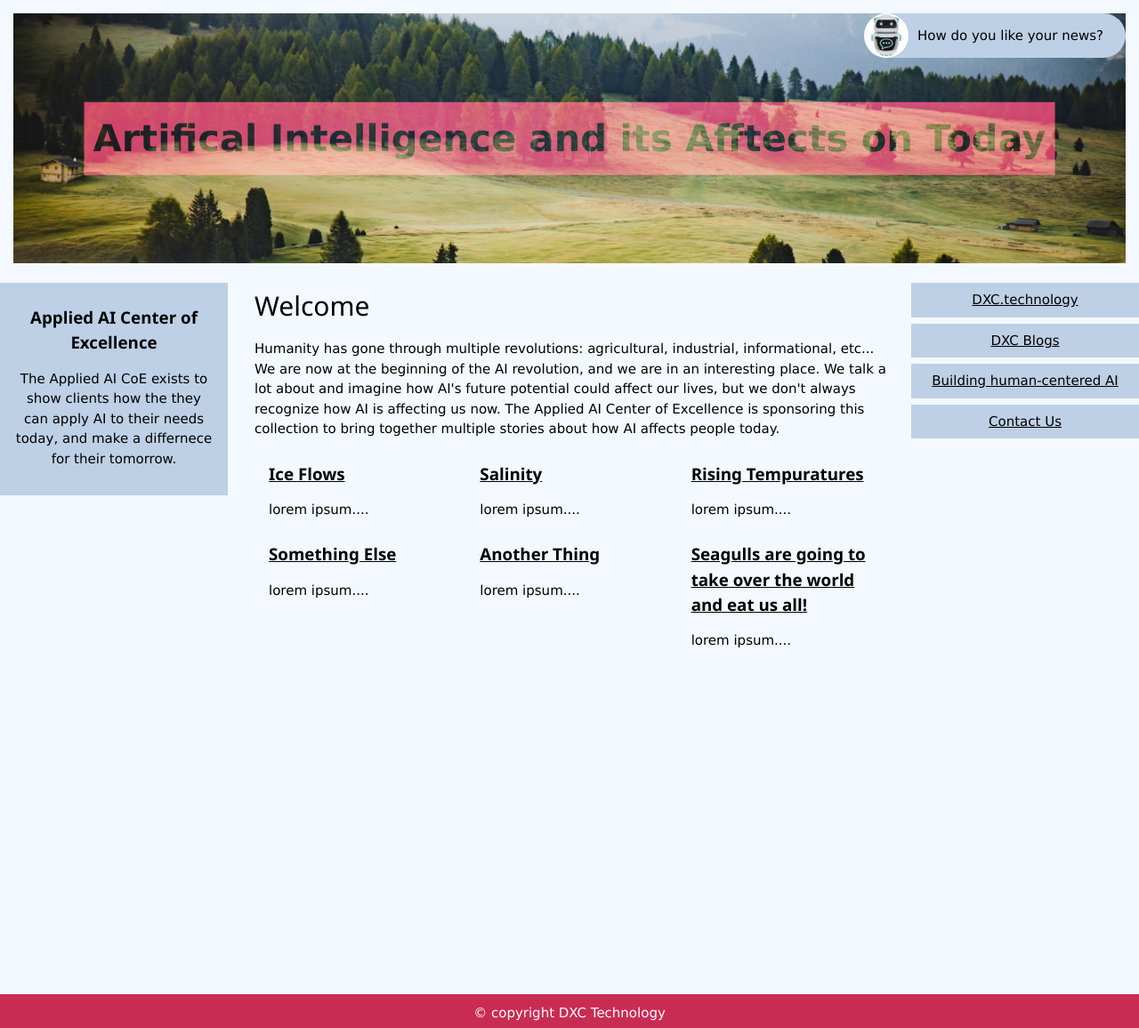
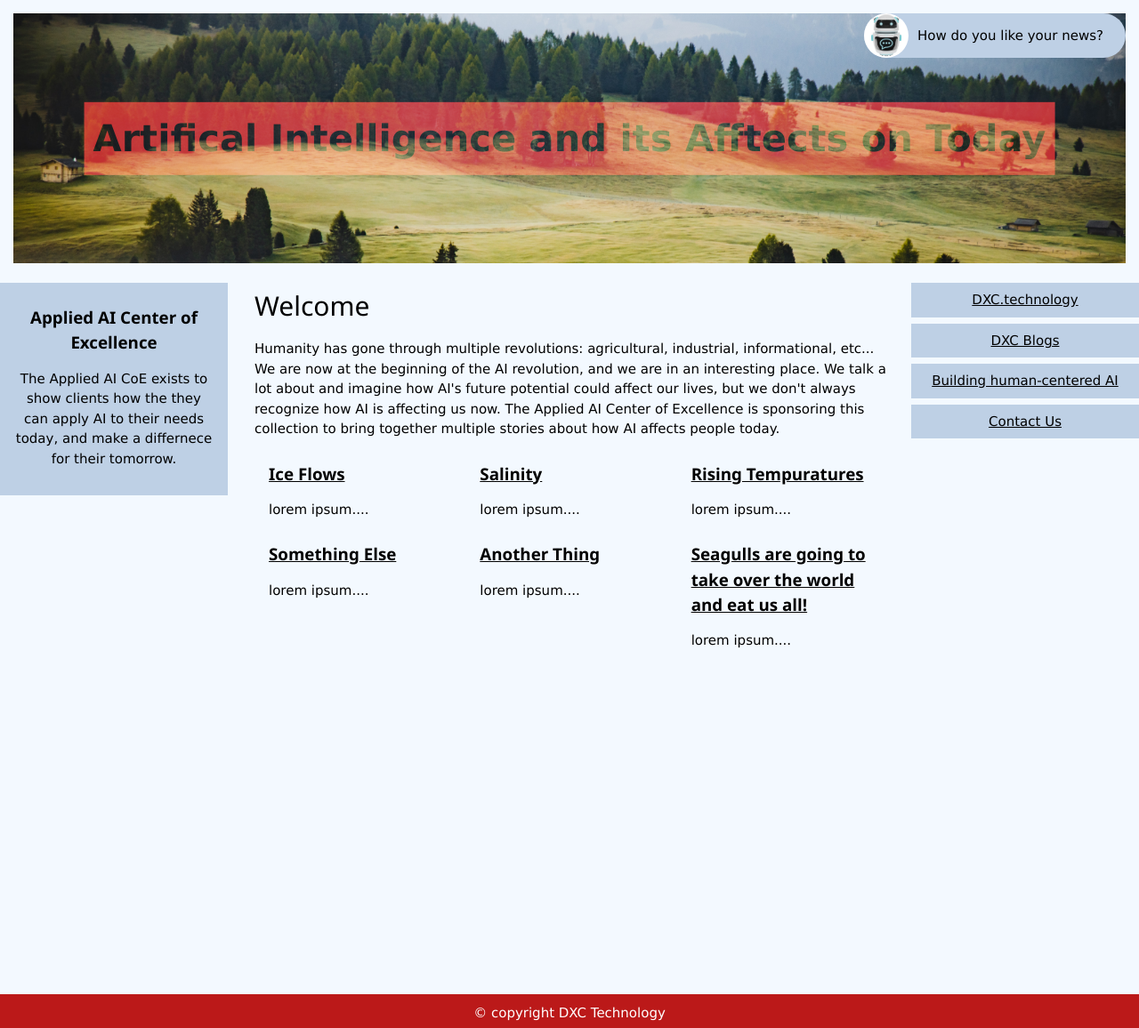
Before and after one commit to nervecentergarage/structured-journalism-content-templates, a Flask app: page /theme in a window 1280 px wide. Shown: the whole page at 89% size. Run offline with Flask 2, Linux system fonts and the light colour scheme.

Commit message:
fix red so that it is BBC red

```diff
--- a/Code/MiniSite/templates/theme.html
+++ b/Code/MiniSite/templates/theme.html
@@ -152,7 +152,7 @@ html, body {
 }
 
 .theme {
-  background-color:#c92c53;
+  background-color:#bb1919;
   color:black;
   font-size: 3.25vw;
   font-weight: bold;
@@ -240,7 +240,7 @@ html, body {
   margin-top: 7px;
   width: 100%;
   height: 2.5rem;
-  background-color:#c92c53;
+  background-color:#bb1919;
   color:white;
   text-align: center;
   padding: 10px;
--- a/Code/MiniSite/templates/topic.html
+++ b/Code/MiniSite/templates/topic.html
@@ -76,7 +76,7 @@ audio { width: 100%; }
   margin-top: 7px;
   width: 100%;
   height: 4rem;
-  background-color:#c92c53;
+  background-color:#bb1919;
   color:white;
   text-align: left;
   padding: 10px;
```
